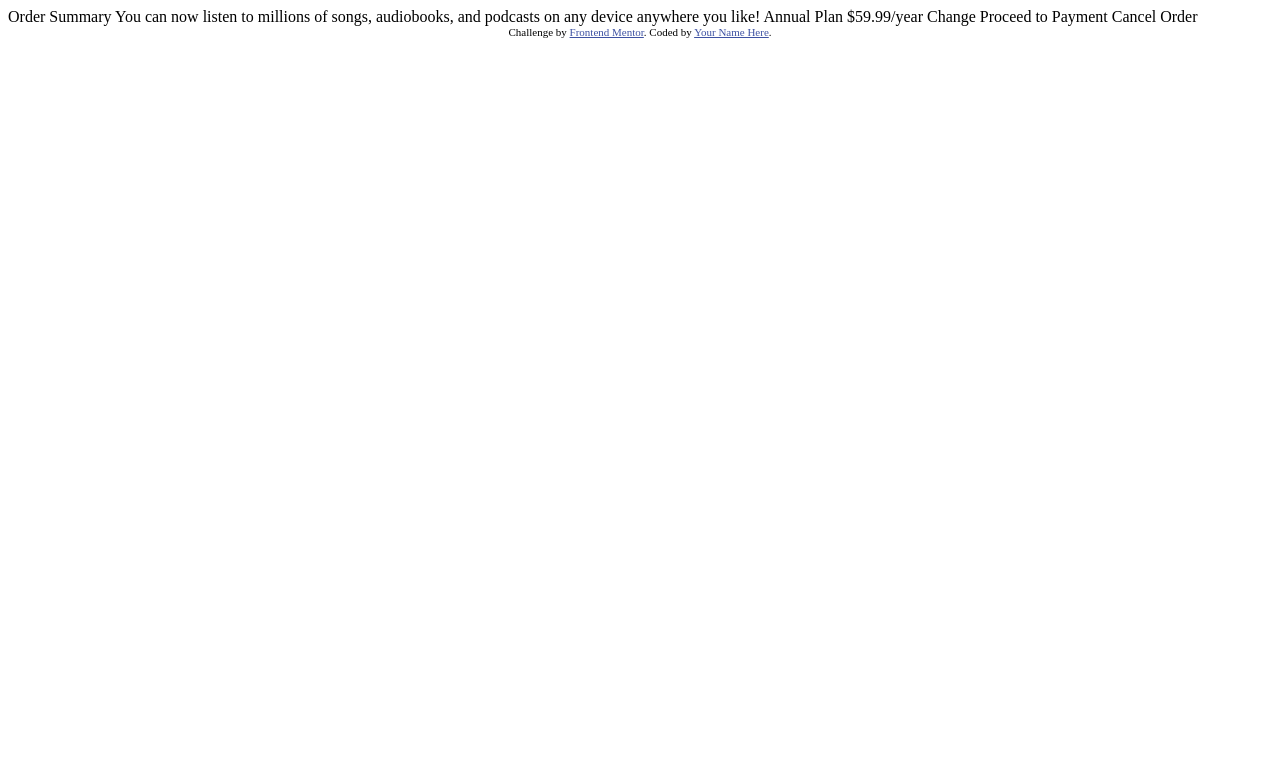
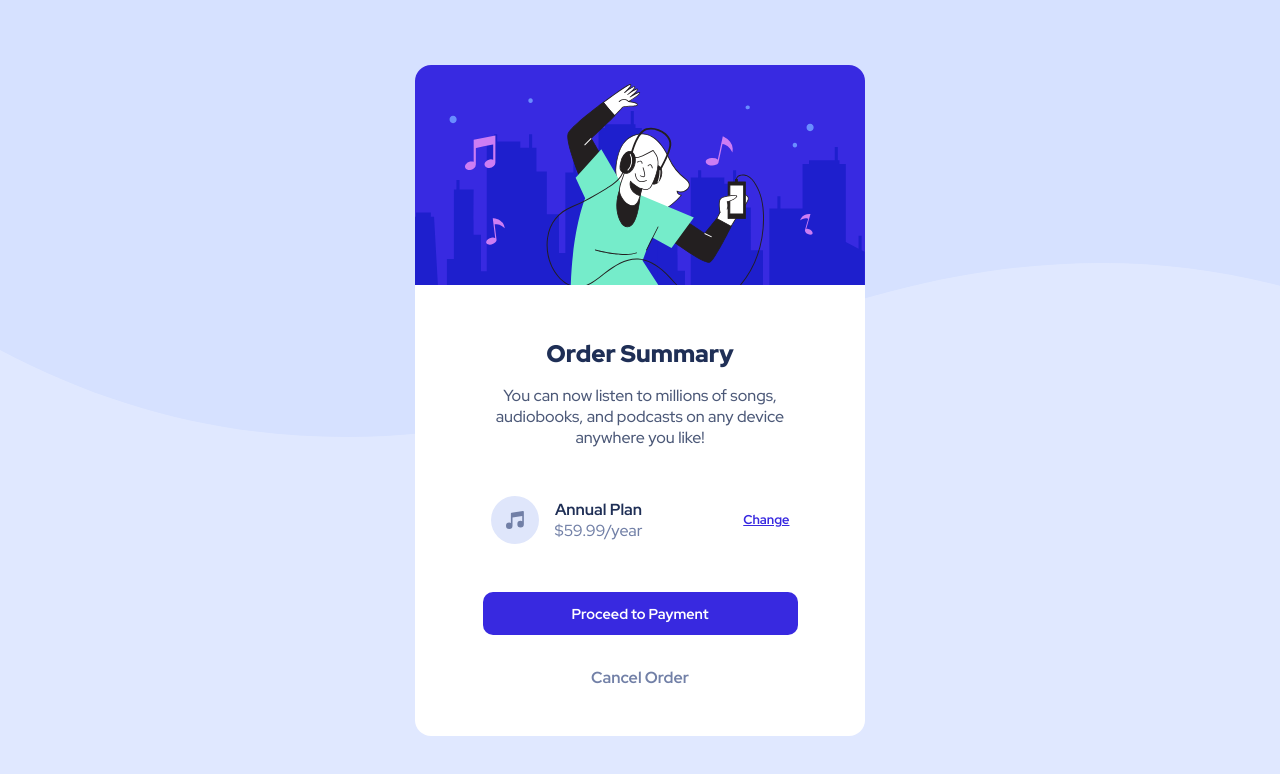
Before and after one commit to devEdu-web/challenges, a plain HTML site: page front/order-summary-component-main/index.html in a window 1280 px wide. Drawn offline with Linux system fonts and the light colour scheme.

Commit message:
order-summary-component challenge finishef

```diff
--- a/front/order-summary-component-main/index.html
+++ b/front/order-summary-component-main/index.html
@@ -2,36 +2,50 @@
 <html lang="en">
 <head>
   <meta charset="UTF-8">
-  <meta name="viewport" content="width=device-width, initial-scale=1.0"> <!-- displays site properly based on user's device -->
-
+  <meta name="viewport" content="width=device-width, initial-scale=1.0">
   <link rel="icon" type="image/png" sizes="32x32" href="./images/favicon-32x32.png">
-
-  <title>Frontend Mentor | Order summary card</title>
-
-  <!-- Feel free to remove these styles or customise in your own stylesheet 👍 -->
-  <style>
-    .attribution { font-size: 11px; text-align: center; }
-    .attribution a { color: hsl(228, 45%, 44%); }
-  </style>
+  <link rel="stylesheet" href="style.css">
+  <title>Order summary card</title>
 </head>
 <body>
 
-  Order Summary
+  <main class="app">
+    <section class="header-picture">
+      <img src="./images/illustration-hero.svg" alt="">
+    </section>
 
-  You can now listen to millions of songs, audiobooks, and podcasts on any
-  device anywhere you like!
+    <section class="info_container">
+      <div class="summary">
+        <h1 class="summary__title">Order Summary</h1>
 
-  Annual Plan
-  $59.99/year
+        <p class="summary_description">
+          You can now listen to millions of songs, audiobooks, and podcasts on any
+          device anywhere you like!
+        </p>
+      </div>
 
-  Change
 
-  Proceed to Payment
-  Cancel Order
+      <div class="plan">
+        <div class="plan-description">
+          <img src="images/icon-music.svg" alt="">
+          <div class="plan-description__wrapper">
+            <span class="plan-description__name">Annual Plan</span>
+            <span class="plan-description__price">$59.99/year</span>
+          </div>
+        </div>
+        <a href="" class="change-plan-cta">Change</a>
+      </div>
 
-  <div class="attribution">
-    Challenge by <a href="https://www.frontendmentor.io?ref=challenge" target="_blank">Frontend Mentor</a>.
-    Coded by <a href="#">Your Name Here</a>.
-  </div>
+      <div class="plan-cta">
+        <a href="" class="payment__cta">
+          Proceed to Payment
+        </a>
+
+        <a href="" class="cancel__cta">
+          Cancel Order
+        </a>
+      </div>
+    </section>
+  </main>
 </body>
 </html>
--- /dev/null
+++ b/front/order-summary-component-main/style.css
@@ -0,0 +1,152 @@
+@import url('https://fonts.googleapis.com/css2?family=Red+Hat+Display:wght@500;700;900&display=swap');
+
+:root {
+  --pale-blue: hsl(225, 100%, 94%);
+  --bright-blue: hsl(245, 75%, 52%);
+  --very-pale-blue: hsl(225, 100%, 98%);
+  --desaturaded-blue: hsl(224, 23%, 55%);
+  --dark-blue: hsl(223, 47%, 23%);
+}
+
+* {
+  margin: 0;
+  padding: 0;
+  box-sizing: border-box;
+}
+
+body {
+  width: 100vw;
+  height: 100vh;
+
+  background-image: url(./images/pattern-background-desktop.svg);
+  background-repeat: no-repeat;
+  background-color: var(--pale-blue);
+
+  display: flex;
+  justify-content: center;
+  align-items: center;
+
+  font-family: 'Red Hat Display', sans-serif;
+}
+
+.app, .info_container {
+  display: flex;
+  flex-direction: column;
+  align-items: center;
+}
+
+.app {
+  gap: 48px;
+  width: min-content;
+  background-color: white;
+  text-align: center;
+  border-radius: 16px;
+  overflow: hidden;
+}
+
+
+.info_container {
+  width: 70%;
+  gap: 48px;
+}
+
+.summary {
+  display: flex;
+  flex-direction: column;
+  gap: 16px;
+}
+
+.summary__title {
+  font-weight: 900;
+  color: var(--dark-blue);
+}
+
+.summary_description {
+  color: var(--dark-blue);
+  opacity: .8;
+}
+
+.plan, .plan-description, .plan-description__wrapper {
+  display: flex;
+}
+
+.plan {
+  justify-content: space-between;
+  align-items: center;
+  width: 100%;
+  padding: 0 8px;
+}
+
+.plan-description {
+  align-items: center;
+  gap: 16px;
+}
+
+.plan-description__wrapper {
+  flex-direction: column;
+}
+
+.plan-description__name {
+  font-weight: 700;
+  color: var(--dark-blue);
+}
+
+.plan-description__price {
+  color: var(--desaturaded-blue);
+}
+
+.change-plan-cta {
+  color: var(--bright-blue);
+  font-weight: 700;
+  font-size: 0.8em;
+}
+
+.change-plan-cta:hover {
+  text-decoration: none;
+  opacity: .8;
+}
+
+.plan-cta {
+  display: flex;
+  flex-direction: column;
+  gap: 32px;
+  width: 100%;
+}
+
+.payment__cta {
+  background-color: var(--bright-blue);
+  text-decoration: none;
+  padding: 12px 32px;
+  border-radius: 10px;
+  font-size: .9em;
+  font-weight: 700;
+  color: white;
+  width: 100%;
+}
+
+.payment__cta:hover {
+  background-color: var(--bright-blue);
+  opacity: .8;
+}
+
+.cancel__cta {
+  text-decoration: none;
+  color: var(--desaturaded-blue);
+  font-weight: 700;
+
+  margin-bottom: 48px;
+}
+
+.cancel__cta:hover {
+  color: var(--dark-blue);
+}
+
+@media screen and (max-width: 475px) {
+  body {
+    background-image: url(./images/pattern-background-mobile.svg);
+  }
+
+  .app {
+    width: 80%;
+  }
+}
```
